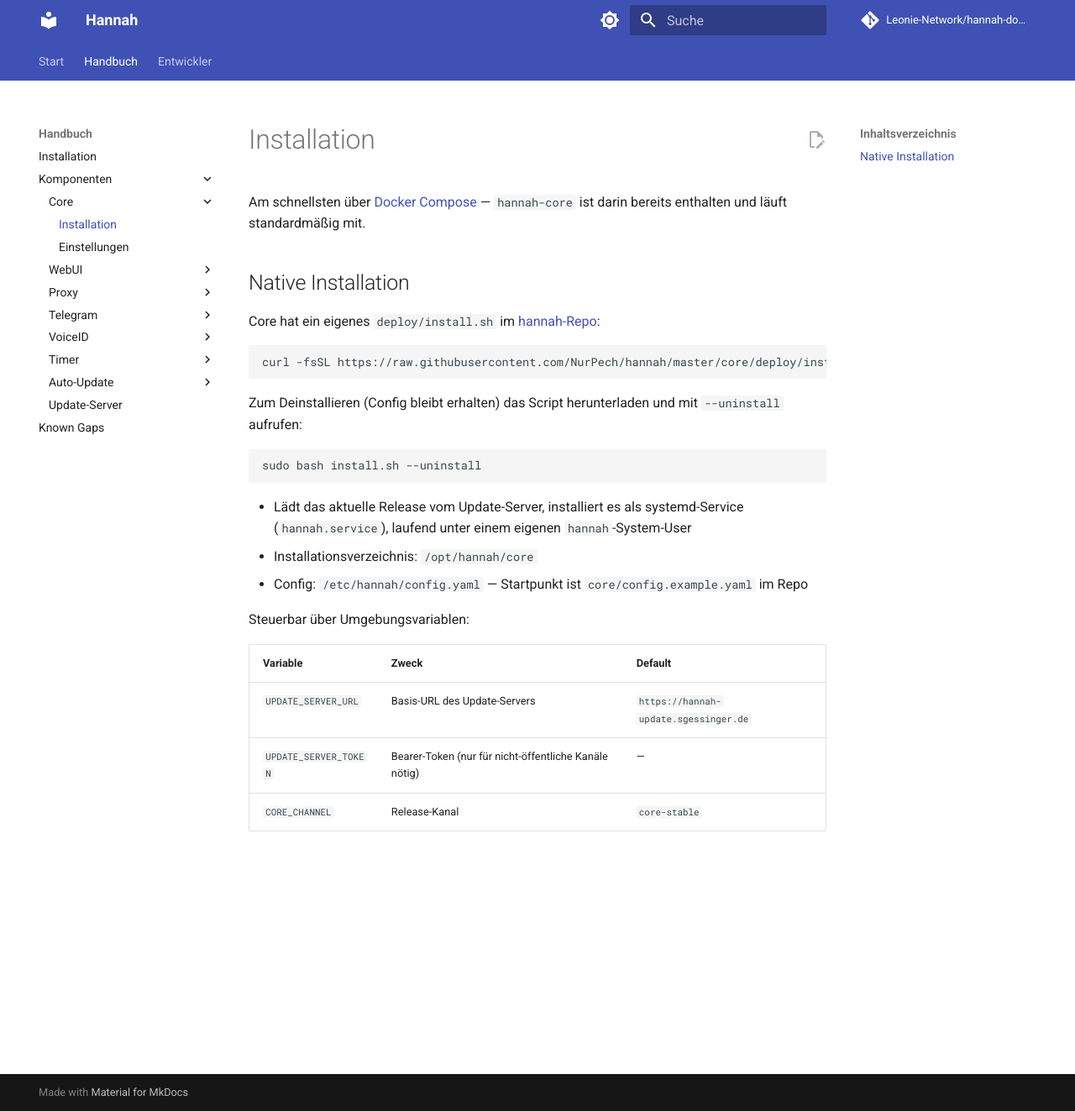
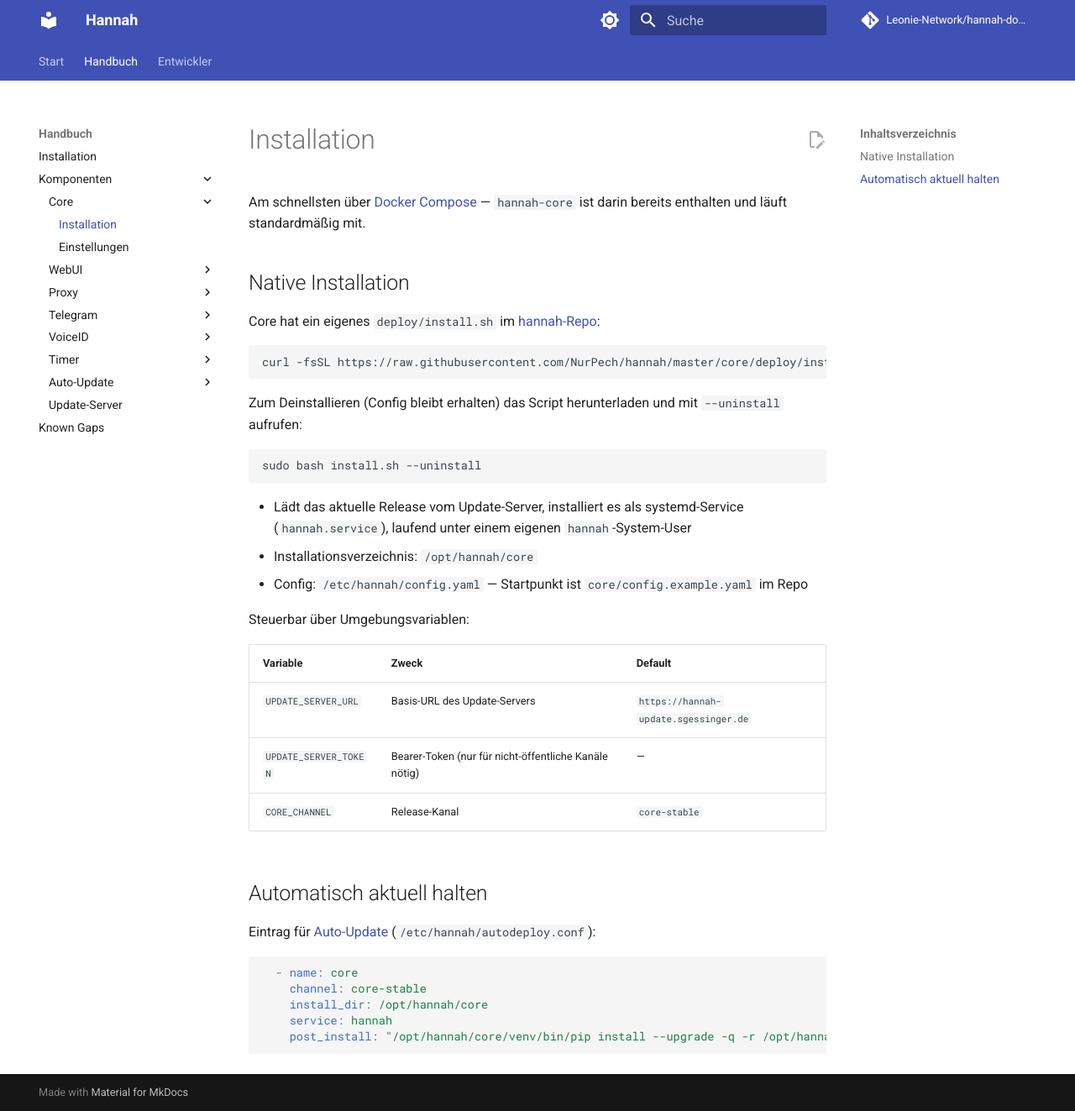
Before and after one commit to Leonie-Network/hannah-docs, an MkDocs documentation site: the page built from docs/components/core/installation.md, in a window 1280 px wide and 1323 px high. Shown: the whole window at 84% size. Built offline with MkDocs 1.6.1 and Material for MkDocs 9.7.7, drawn with Linux system fonts in a browser that asks for light colours; comment, search, counter and statistics services are not loaded.

Commit message:
docs: add component-specific Auto-Update config entries (Core, Proxy)
Co-Authored-By: Claude Sonnet 5 <noreply@anthropic.com>

````diff
--- a/docs/components/core/installation.md
+++ b/docs/components/core/installation.md
@@ -30,3 +30,15 @@ Steuerbar über Umgebungsvariablen:
 | `UPDATE_SERVER_URL` | Basis-URL des Update-Servers | `https://hannah-update.sgessinger.de` |
 | `UPDATE_SERVER_TOKEN` | Bearer-Token (nur für nicht-öffentliche Kanäle nötig) | — |
 | `CORE_CHANNEL` | Release-Kanal | `core-stable` |
+
+## Automatisch aktuell halten
+
+Eintrag für [Auto-Update](../auto-update/index.md) (`/etc/hannah/autodeploy.conf`):
+
+```yaml
+  - name: core
+    channel: core-stable
+    install_dir: /opt/hannah/core
+    service: hannah
+    post_install: "/opt/hannah/core/venv/bin/pip install --upgrade -q -r /opt/hannah/core/requirements.txt"
+```
````
Also changed, not shown: docs/components/proxy/installation.md (+13 -0 lines).
